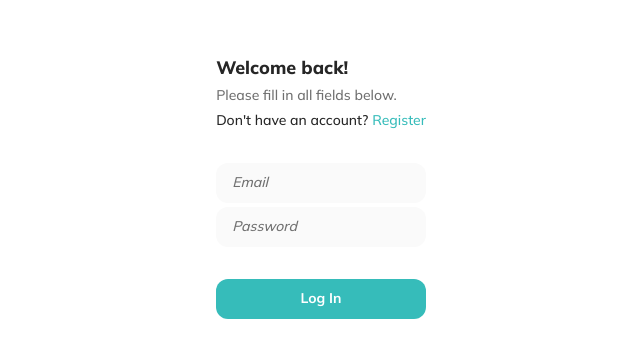
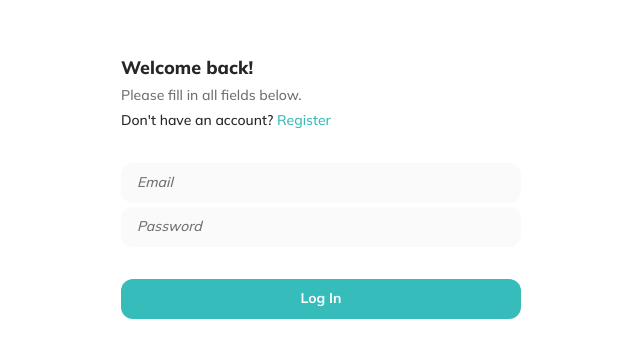
Before and after one commit to yabakune/kujira-web-client, a Next.js app: page /login in a window 1280 px wide. Shown: the part 214-572 px from the top of the page, without its empty margins (319-959 px from the left). Built offline with nearby package versions, Linux system fonts and the light colour scheme.

Commit message:
Add width and max-width to auth form.

```diff
--- a/src/components/auth/auth-form.module.scss
+++ b/src/components/auth/auth-form.module.scss
@@ -2,6 +2,8 @@
   display: flex;
   flex-direction: column;
   gap: var(--thirtyTwoPixels);
+  width: 100%;
+  max-width: 25rem;
 }
 
 .body {
```
